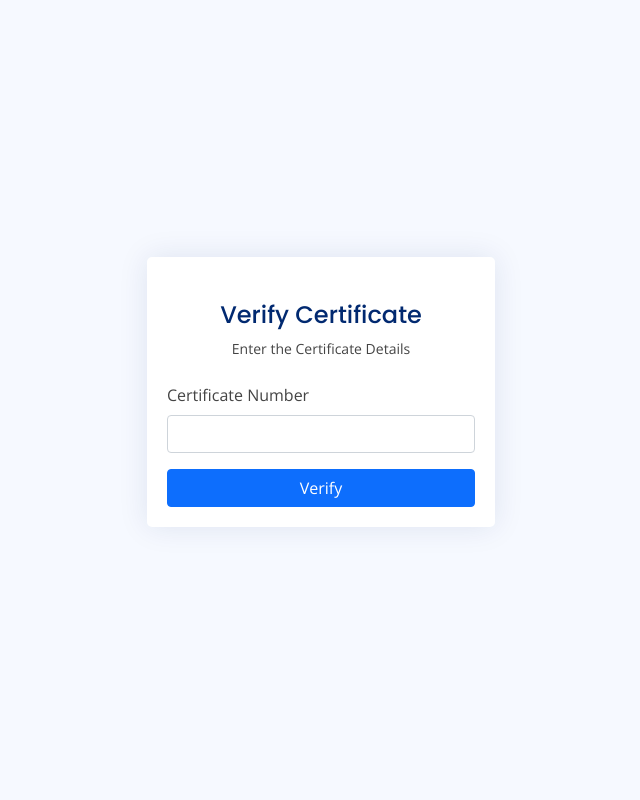
After one commit to ChidiebereIbiam/certificate-project, a Django app: page /verify_certificate in a window 1280 px wide. The commit adds this page. Shown: the whole page, without its empty margins (319-959 px from the left). Run offline with Django 4.2, Linux system fonts and the light colour scheme; some libraries are stand-ins or nearby versions.

Commit message:
Completed Certificate Verification Module

```diff
--- a/core/templates/core/certificate_detail.html
+++ b/core/templates/core/certificate_detail.html
@@ -2,6 +2,10 @@
 {% load static %}
 <html>
   <head>
+    <title>{{data.name}} - Kartexa</title>
+       <!-- Favicons -->
+       <link href="{% static 'img/logo.png' %}" rel="icon" />
+       <link href="{% static 'img/logo.png' %}" rel="apple-touch-icon" />
    <style>
 
 .certificate {
--- /dev/null
+++ b/core/templates/core/verify_certificate.html
@@ -0,0 +1,100 @@
+<!DOCTYPE html>
+<html lang="en">
+    {% load static %}
+
+<head>
+  <meta charset="utf-8">
+  <meta content="width=device-width, initial-scale=1.0" name="viewport">
+
+  <title>Verify Certificate - Kartexa</title>
+  <meta content="" name="description">
+  <meta content="" name="keywords">
+
+  <!-- Favicons -->
+  <link href="{% static 'img/logo.png' %}" rel="icon" />
+  <link href="{% static 'img/logo.png' %}" rel="apple-touch-icon" />
+
+  <!-- Google Fonts -->
+  <link href="https://fonts.gstatic.com" rel="preconnect">
+  <link href="https://fonts.googleapis.com/css?family=Open+Sans:300,300i,400,400i,600,600i,700,700i|Nunito:300,300i,400,400i,600,600i,700,700i|Poppins:300,300i,400,400i,500,500i,600,600i,700,700i" rel="stylesheet">
+
+  <script src = "{% static 'js/jquery-3.5.1.js' %}"></script>
+  <script src = "{% static 'js/jquery.validate.js' %}"></script>
+
+  <link rel="stylesheet" href="{% static 'css/bootstrap.min.css' %}" />
+  <link rel="stylesheet" href="{% static 'bootstrap-icons/bootstrap-icons.css' %}"/>
+
+  <link rel="stylesheet" href="{% static 'css/style.css' %}" />
+
+
+</head>
+
+<body>
+
+  <main>
+    <div class="container">
+
+      <section class="section register min-vh-100 d-flex flex-column align-items-center justify-content-center py-4">
+        <div class="container">
+          <div class="row justify-content-center">
+            <div class="col-lg-4 col-md-6 d-flex flex-column align-items-center justify-content-center">
+
+
+              <div class="card mb-3">
+
+                <div class="card-body">
+
+                  <div class="pt-4 pb-2">
+                    <h5 class="card-title text-center pb-0 fs-4">Verify Certificate</h5>
+                    <p class="text-center small">Enter the Certificate Details</p>
+                  </div>
+
+                  <form class="row g-3" action="#" method="post" id="certForm"novalidate>
+                    {% csrf_token %}
+                    <div class="col-12">
+                      <label for="certificate_number" class="form-label">Certificate Number</label>
+                      <input type="name" name="certificate_number" class="form-control" id="num" required>
+
+                    </div>
+
+                    <div class="col-12">
+                      <button class="btn btn-primary w-100 verifyCertificate"  name="verify">Verify</button>
+                    </div>
+                  </form>
+
+                </div>
+              </div>
+
+
+
+            </div>
+          </div>
+        </div>
+
+      </section>
+
+    </div>
+  </main><!-- End #main -->
+
+
+  <script>
+   let certificate_form = document.getElementById('certForm');
+   certificate_form.addEventListener("submit", (e) =>{
+    e.preventDefault()
+    var certificate_number = document.getElementById('num').value;
+    if (certificate_number == ""){
+        alert("Certificate number cannot be empty")
+    }else{
+        console.log(certificate_number);
+    window.location ="http://127.0.0.1:8000/"+certificate_number+"/verify"
+    }
+
+
+   })
+
+  </script>
+
+
+</body>
+
+</html>
--- a/core/urls.py
+++ b/core/urls.py
@@ -8,5 +8,7 @@ urlpatterns = [
     path('generate_certificate/', views.generate_certificate, name='generate_certificate'),
     path('manage_certificate/', views.manage_certificate, name="manage_certificate"),
     path('<int:id>/delete_certificate', views.delete_certificate, name="delete_certificate"),
-    path('<int:id>/download', views.generate_pdf, name="download")
+    path('<int:id>/download', views.generate_pdf, name="download"),
+    path('verify_certificate', views.verify_certificate, name="verify_certificate"),
+    path('<int:id>/verify', views.verify, name="verify"),
 ]
--- a/core/views.py
+++ b/core/views.py
@@ -59,3 +59,12 @@ def generate_pdf(request, id):
     # Render the template to a PDF
     pdf = render_to_pdf('core/certificate_detail.html', context)
     return pdf
+
+
+def verify_certificate(request):
+    return render(request, 'core/verify_certificate.html', {})
+
+def verify(request, id):
+    cert_details = Certificate.objects.get(certificate_number=id)
+    context = {'data':cert_details}
+    return render (request, 'core/verify.html', context)
```
Also changed, not shown: core/templates/core/base.html (+2 -5 lines), core/templates/core/manage_certificate.html (+32 -0 lines), core/templates/core/verify.html (+56 -26 lines).
